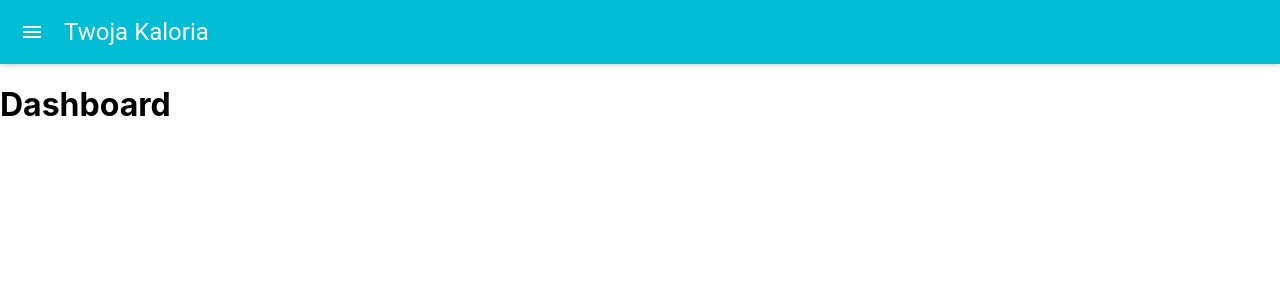
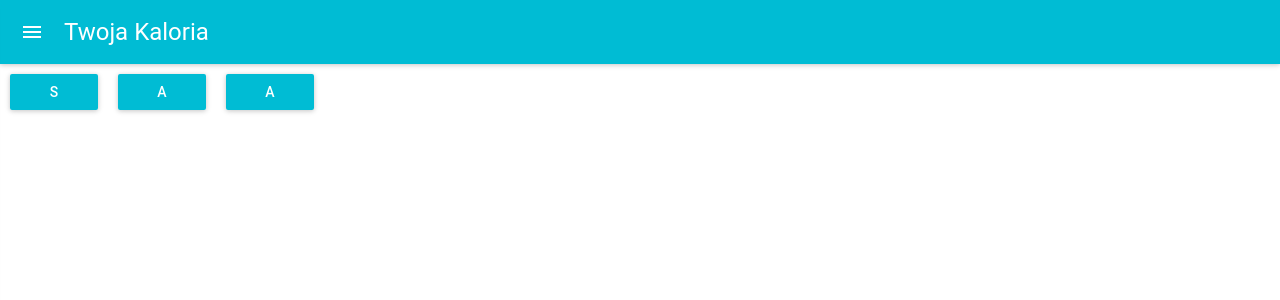
Before and after one commit to infoshareacademy/jfddl6-twojakaloria-app, a React (Create React App) app: page / in a window 1280 px wide. Shown: the top 300 px of the page. Built offline with nearby package versions, Linux system fonts and the light colour scheme.

Commit message:
dashboard wip

```diff
--- a/package.json
+++ b/package.json
@@ -6,6 +6,7 @@
     "material-ui": "^0.20.2",
     "react": "^16.5.2",
     "react-dom": "^16.5.2",
+    "react-flexbox-grid": "^2.1.2",
     "react-router-dom": "^4.3.1",
     "react-scripts": "2.0.5"
   },
--- /dev/null
+++ b/src/views/DashboardView/Button.js
@@ -0,0 +1,18 @@
+import React from 'react'
+import RaisedButton from 'material-ui/RaisedButton'
+
+const style = {
+    margin: 10,
+}
+const Button = (props) => (
+    <div>
+        <RaisedButton
+            label={props.label}
+            primary={true}
+            style={style}
+            onClick={props.onClick}
+
+        />
+    </div>
+)
+export default Button
--- a/src/views/DashboardView/DashboardView.js
+++ b/src/views/DashboardView/DashboardView.js
@@ -1,12 +1,32 @@
 import React from 'react'
+import Button from './Button'
+import { Row, Col } from 'react-flexbox-grid'
 
-import MenuItem from 'material-ui/MenuItem';
-import { BrowserRouter as Router, Route, Link } from 'react-router-dom'
+class Dashboard extends React.Component {
+
+  render() {
+    return (
+      <div>
+        <Row>
+          <Col lg={1}>        <Button
+          label={'s'}
+        /></Col>
+          <Col lg={1}><Button
+          label={'a'}
+        /></Col>
+          <Col lg={1}><Button
+          label={'a'}
+
+        /></Col>
+        </Row>
 
 
-const Dashboard = (props) => (
-  <div>
-     <h1> Dashboard</h1>
-  </div>
-)
+
+      </div>
+
+    )
+  }
+}
+
+
 export default Dashboard
```
Also changed, not shown: 1 other file (tests, documents, lock files or other folders).
